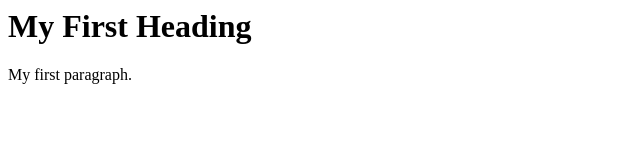
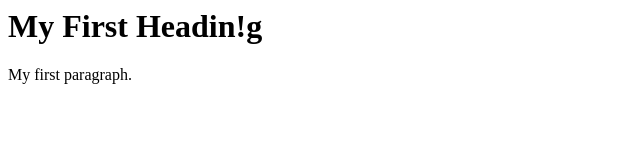
Before and after one commit to AlvaroKCL/firstrepo, a plain HTML site: page index.html in a window 1280 px wide. Shown: the full height of the page, 0-640 px from the left. Drawn offline with Linux system fonts and the light colour scheme.

Commit message:
First commit

```diff
--- a/index.html
+++ b/index.html
@@ -1,7 +1,7 @@
 <html>
 <body>
 
-<h1>My First Heading</h1>
+<h1>My First Headin!g</h1>
 <p>My first paragraph.</p>
 
 </body>
```
